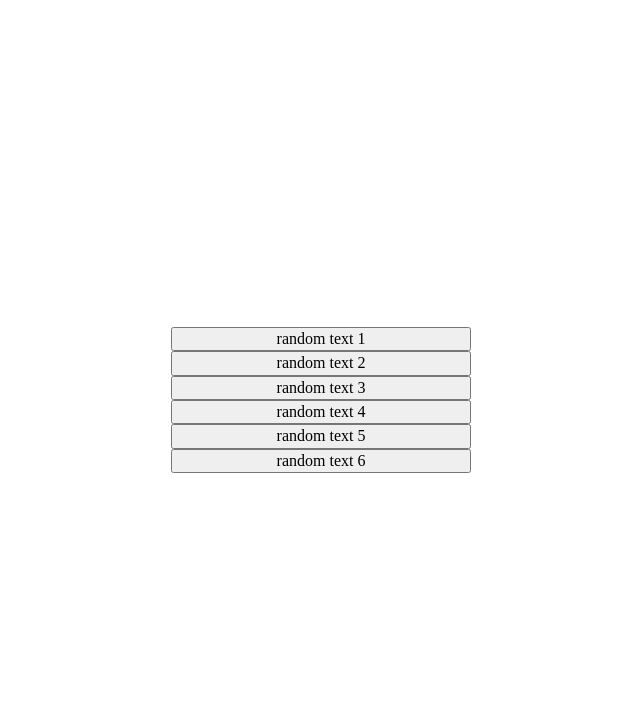
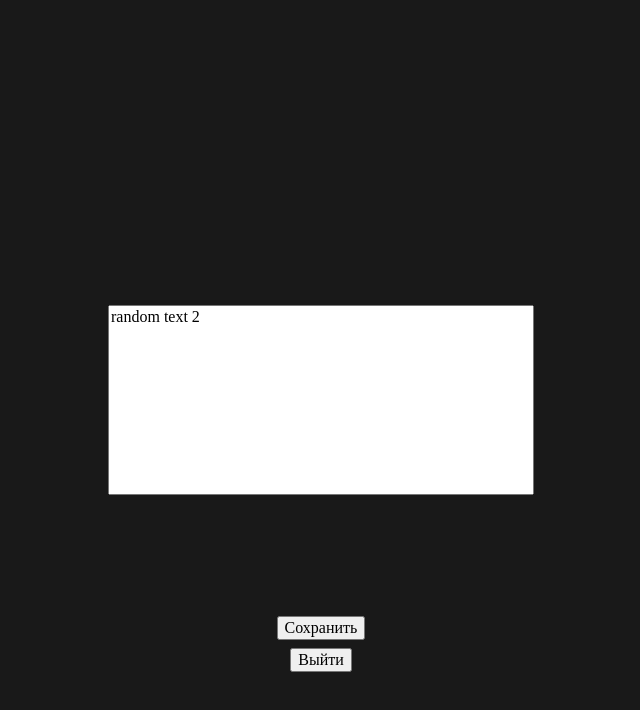
Before and after one commit to Extnow/test-task, a React (Create React App) app: page / in a window 1280 px wide. Both pictures are taken after a click on the button "random text 1". Shown: the top 710 px of the page, without its empty margins (319-959 px from the left). Built offline with nearby package versions, Linux system fonts and the light colour scheme.

Commit message:
no-redux branch

```diff
--- a/src/List.js
+++ b/src/List.js
@@ -1,6 +1,5 @@
 import React from 'react';
 import styled from 'styled-components';
-import { connect } from 'react-redux';
 import Modal from './Modal';
 
 const ListWrapper = styled.div`
@@ -11,23 +10,62 @@ const ListWrapper = styled.div`
   justify-content: center;
 `;
 
-class List extends React.Component {
-  // componentDidMount() {
-  //   document.addEventListener('keydown', this.escFunctionEvent, false);
-  // }
+export default class List extends React.Component {
+  state = {
+    items: [
+      {
+        id: 1,
+        text: 'random text 1',
+      },
+      {
+        id: 2,
+        text: 'random text 2',
+      },
+      {
+        id: 3,
+        text: 'random text 3',
+      },
+      {
+        id: 4,
+        text: 'random text 4',
+      },
+      {
+        id: 5,
+        text: 'random text 5',
+      },
+      {
+        id: 6,
+        text: 'random text 6',
+      },
+    ],
+    isModalOpen: false,
+  };
 
-  // toggleModal = () => {
-  //   this.setState(state => ({ isModalOpen: !state.isModalOpen }));
-  // };
+  componentDidMount() {
+    document.addEventListener('keydown', this.escFunctionEvent, false);
+  }
 
-  // escFunctionEvent = (event) => {
-  //   if (event.keyCode === 27) {
-  //     this.setState({ isModalOpen: false });
-  //   }
-  // };
+  toggleModal = () => {
+    this.setState(state => ({ isModalOpen: !state.isModalOpen }));
+  };
+
+  escFunctionEvent = (event) => {
+    if (event.keyCode === 27) {
+      this.setState(state => ({ isModalOpen: !state.isModalOpen }));
+    }
+  };
+
+  // new
+  handleUpdateText = (data) => {
+    const { items } = this.state;
+    const newText = [data, ...items];
+
+    this.setState(state => ({ items: newText, isModalOpen: !state.isModalOpen }));
+  };
+  // ----------------------------
 
   render() {
-    const { items, isModalOpen } = this.props;
+    const { items, isModalOpen } = this.state;
 
     return (
       <React.Fragment>
@@ -40,21 +78,14 @@ class List extends React.Component {
         </ListWrapper>
 
         {isModalOpen && (
-          <Modal>
-            <p />
-          </Modal>
+          <Modal
+            onUpdateText={this.handleUpdateText}
+            onClose={this.toggleModal}
+            isModalOpen={isModalOpen}
+            items={items}
+          />
         )}
       </React.Fragment>
     );
   }
 }
-
-const mapStateToProps = (store) => {
-  console.log(store);
-
-  return {
-    items: store.items,
-  };
-};
-
-export default connect(mapStateToProps)(List);
--- a/src/Modal.js
+++ b/src/Modal.js
@@ -15,6 +15,12 @@ const ModalWindow = styled.div`
   z-index: 100;
 `;
 
+const BtnSave = styled.button`
+  position: absolute;
+  bottom: 160px;
+  cursor: pointer;
+`;
+
 const BtnClose = styled.button`
   position: absolute;
   bottom: 128px;
@@ -26,13 +32,38 @@ const Text = styled.textarea`
 `;
 
 export default class Modal extends React.Component {
-  state = {};
+  // // new
+  // onBtnClick = (e) => {
+  //   e.preventDefault();
+
+  //   const { onUpdateText, items, isModalOpen } = this.props;
+  //   const { text } = items;
+
+  //   onUpdateText({
+  //     text,
+  //     isModalOpen,
+  //   });
+  // };
+  // // --------------
+
+  // state = {
+  //   value: '',
+  // }
+
+  // UpdateText = (e) => {
+  //   this.setState({ value: e.target.value });
+  // };
 
   render() {
+    const {
+      onClose, items, onUpdateText,
+    } = this.props;
+
     return ReactDOM.createPortal(
       <ModalWindow>
-        <BtnClose>Сохранить</BtnClose>
-        <Text rows="10" cols="45" defaultValue="ss" />
+        <BtnSave onClick={this.onBtnClick}>Сохранить</BtnSave>
+        <BtnClose onClick={onClose}>Выйти</BtnClose>
+        <Text rows="10" cols="45" onChange={onUpdateText} value={items[1].text} />
       </ModalWindow>,
       document.getElementById('portal'),
     );
--- a/src/index.js
+++ b/src/index.js
@@ -1,16 +1,6 @@
 import React from 'react';
 import ReactDOM from 'react-dom';
-import { Provider } from 'react-redux';
-import { createStore } from 'redux';
-import { reducer, initialState } from './reducer';
 import App from './App';
 import 'normalize.css';
 
-const store = createStore(reducer, initialState);
-
-ReactDOM.render(
-  <Provider store={store}>
-    <App />
-  </Provider>,
-  document.getElementById('root'),
-);
+ReactDOM.render(<App />, document.getElementById('root'));
--- a/src/reducer.js
+++ /dev/null
@@ -1,33 +0,0 @@
-export const initialState = {
-  items: [
-    {
-      id: 1,
-      text: 'random text 1',
-    },
-    {
-      id: 2,
-      text: 'random text 2',
-    },
-    {
-      id: 3,
-      text: 'random text 3',
-    },
-    {
-      id: 4,
-      text: 'random text 4',
-    },
-    {
-      id: 5,
-      text: 'random text 5',
-    },
-    {
-      id: 6,
-      text: 'random text 6',
-    },
-  ],
-  isModalOpen: false,
-};
-
-export function reducer(state = initialState) {
-  return state;
-}
```
